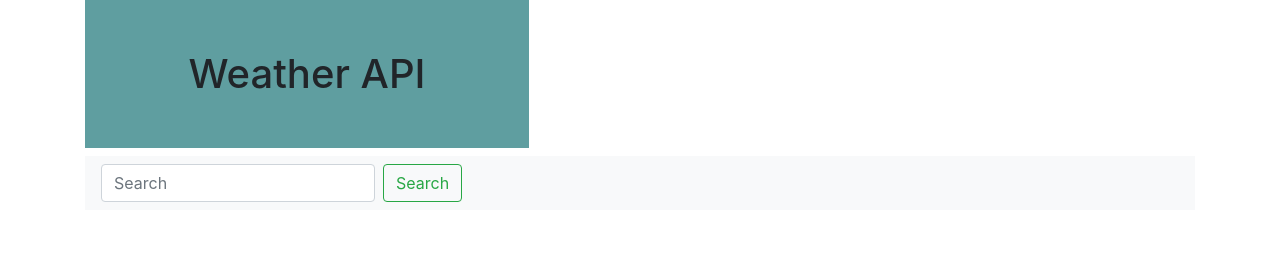
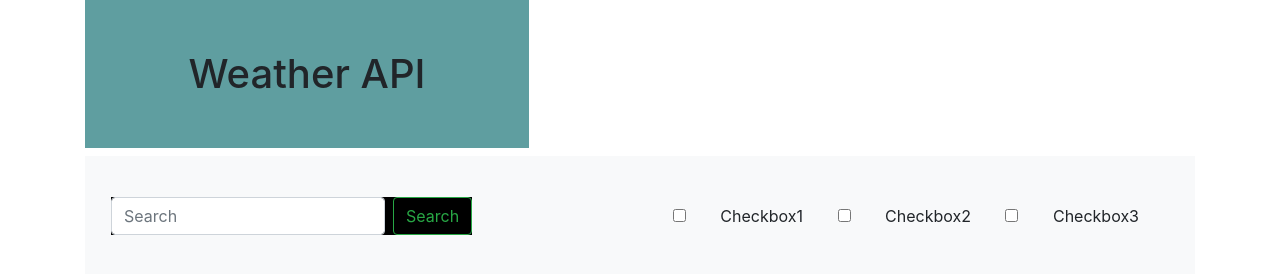
Before and after one commit to Lmurray298/TeamProject1, a plain HTML site: page index.html in a window 1280 px wide. Drawn offline with nearby package versions, Linux system fonts and the light colour scheme.

Commit message:
added buttons

```diff
--- a/assets/css/style.css
+++ b/assets/css/style.css
@@ -10,6 +10,15 @@ body{
     background-color: darkgray;
 }
 
-button{
+button,form{
     background-color: black;
+    float: right;;
+    margin: 10px;
 }
+
+.checkbox{
+    float: right;
+    margin: 40px;
+    word-spacing: 30px;
+
+}
--- a/index.html
+++ b/index.html
@@ -13,6 +13,7 @@
 </head>
 <body>
 
+
         <div class="container">
                 <div class="row header">
                   <div class="col-md-12"><h1>Weather API</h1></div>
@@ -23,9 +24,14 @@
                           <input class="form-control mr-sm-2 " type="search" placeholder="Search" aria-label="Search">
                           <button class="btn btn-outline-success my-2 my-sm-0 " type="submit">Search</button>
                         </form>
-                      </nav>
 
+                    <div class="checkbox">
+                        <input type="checkbox" name="check1" value="1"> Checkbox1
+                        <input type="checkbox" name="check2" value="2"> Checkbox2
+                        <input type="checkbox" name="check3" value="3"> Checkbox3
+                    </div>
 
+                </nav>
 
 
 </body>
```
